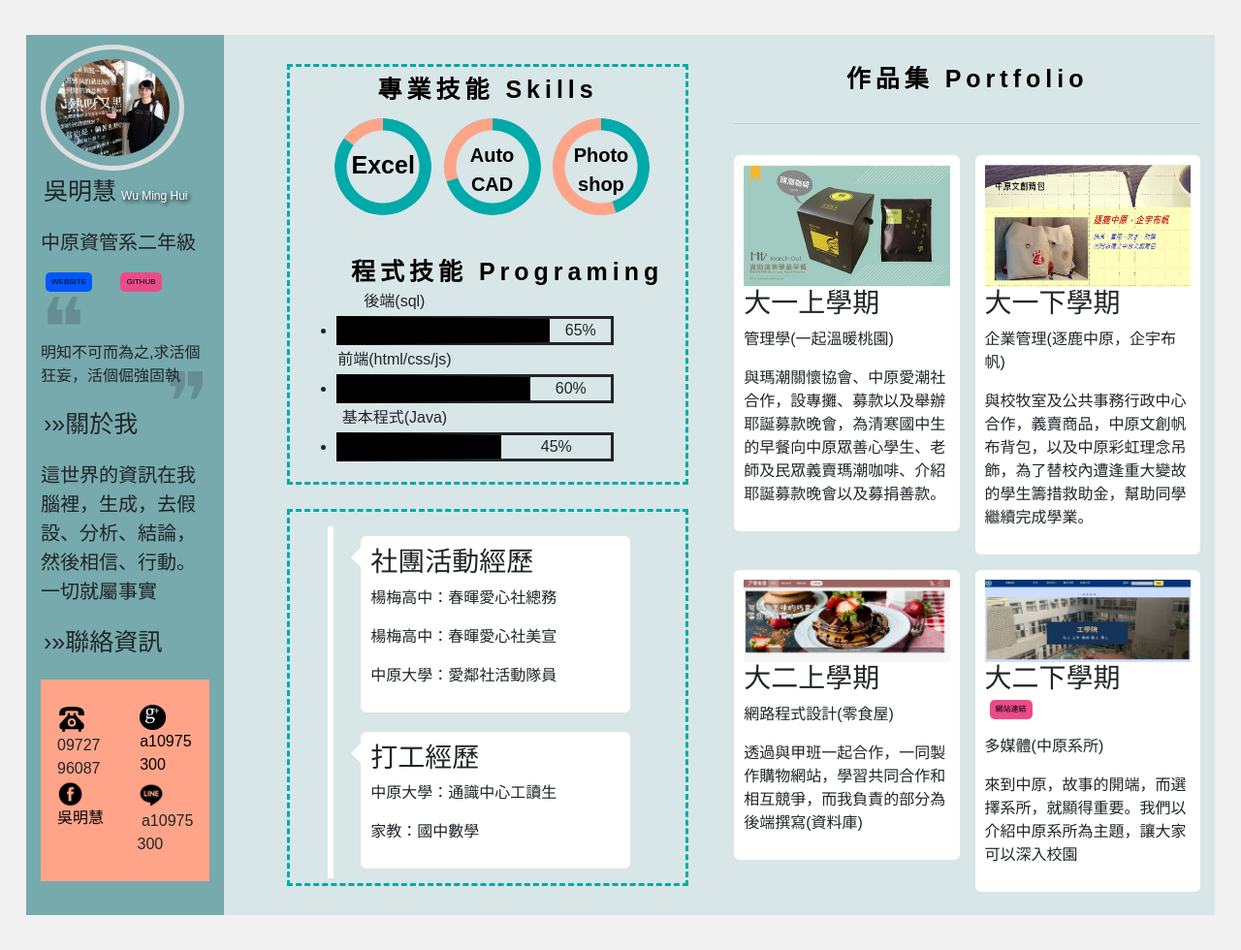
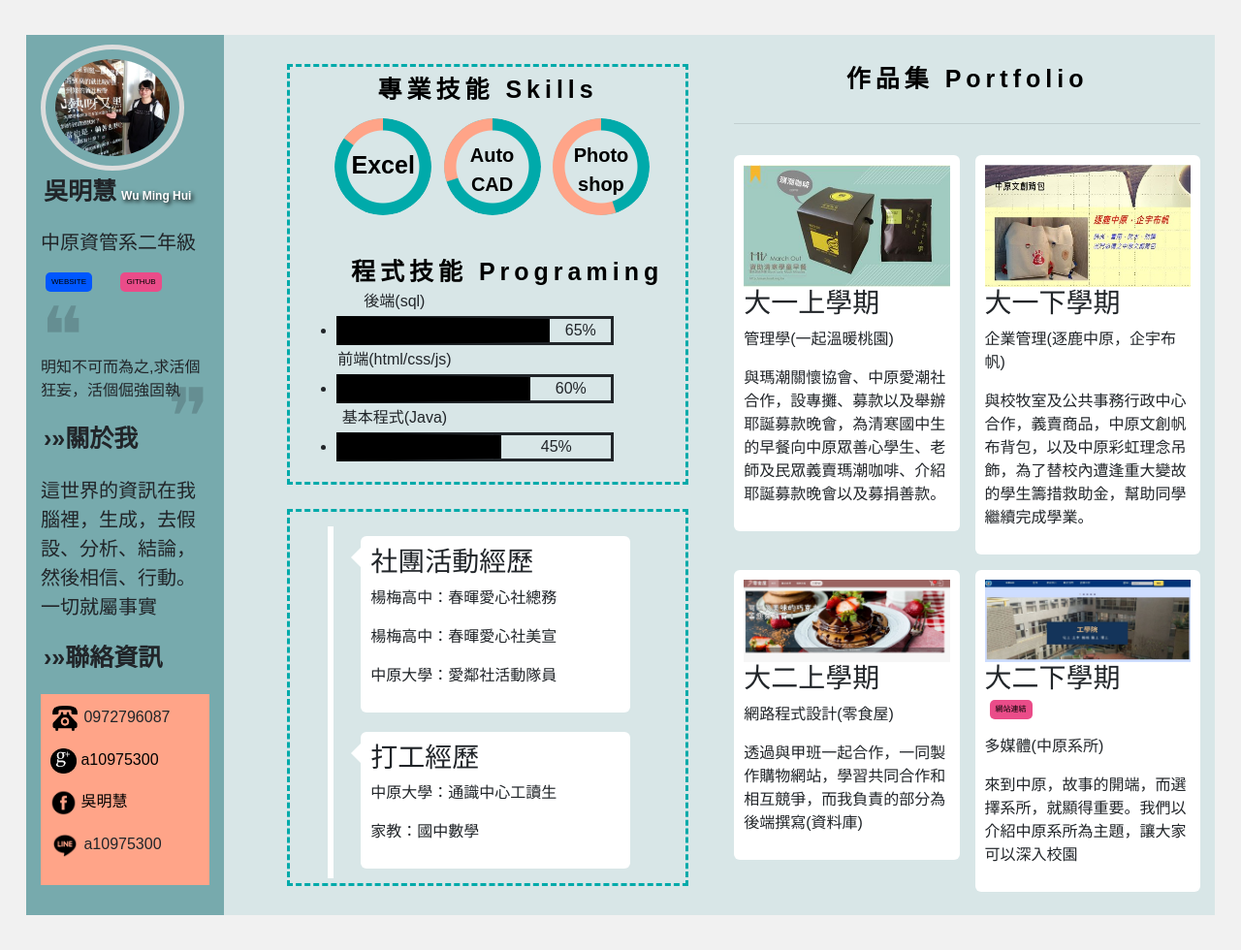
Before and after one commit to a10975300/2019-5-22-Resume, a plain HTML site: page index.html in a window 1280 px wide. Shown: the whole page at 97% size. Drawn offline with nearby package versions, Linux system fonts and the light colour scheme.

Commit message:
ˇˇˇ33

```diff
--- a/assets/css/main.css
+++ b/assets/css/main.css
@@ -62,7 +62,7 @@ margin-bottom: 20px;
 .bigtitle{
 font-size: 25px;
 padding: 3px;
-font-style: bold;
+font-weight: bold;
 }
 .bigtitle:hover{
 text-decoration: underline;
--- a/index.html
+++ b/index.html
@@ -31,24 +31,25 @@
 					<a class="btn btnG " href="https://github.com/a10975300" target="_blank">GITHUB</a></p>
 
 
-					<span style="font-size:85px;line-height:0.3em;opacity:0.2;float:left; z-index:-1; padding-top: 5px;">&#10077;</span>
+					<span style="font-size:82px;line-height:0.5em;opacity:0.2;float:left; z-index:-1; padding-top: 5px;">&#10077;</span>
 					<p style="clear: left;">明知不可而為之,求活個狂妄，活個倔強固執</p>
-					<span style="font-size:85px;line-height:0.01em;opacity:0.2;float: right;z-index:-1;">&#10078;</span>
+					<span style="font-size:82px;line-height:0.01em;opacity:0.2;float: right;z-index:-1;">&#10078;</span>
 
 
 					<p class="bigtitle">&rsaquo;&raquo;關於我</p>
 					<p class="innerindex">這世界的資訊在我腦裡，生成，去假設、分析、結論，然後相信、行動。一切就屬事實</p>
 					<p class="bigtitle">&rsaquo;&raquo;聯絡資訊</p>
 					<div class="container2" >
-						<div class="row">
-							<div class="col"><img src="assets/img/phone.png" alt="" width="30">&nbsp;<br/>09727<br>96087</div>
-							<div class="col"><img src="assets/img/email.png" alt="" width="27">&nbsp;<br/><a href="mailto:a10975300@gmail.com">a10975<br>300<br></a></div>
-							<div class="w-100"></div>
-							<div class="col"><img src="assets/img/fb.png" alt="" width="27">&nbsp;<br/><a href="https://www.facebook.com/profile.php?id=100003749201923">吳明慧</a></div>
-							<div class="col"><img src="assets/img/line.png" alt="" width="30"><br/>&nbsp;a10975<br>300</div>
-							<div class="w-100"></div>
 
-						</div>
+						<p><img src="assets/img/phone.png" alt="" width="30">&nbsp;0972796087</p>
+						<p><img src="assets/img/email.png" alt="" width="27">&nbsp;<a href="mailto:a10975300@gmail.com">a10975300</a></p>
+
+						<p><img src="assets/img/fb.png" alt="" width="27">&nbsp;<a href="https://www.facebook.com/profile.php?id=100003749201923">吳明慧</a></p>
+						<p><img src="assets/img/line.png" alt="" width="30">&nbsp;a10975300</p>
+
+
+
+
 					</div>
 				</div>
 				<div class="col-sm-5 hyporight" >
```
